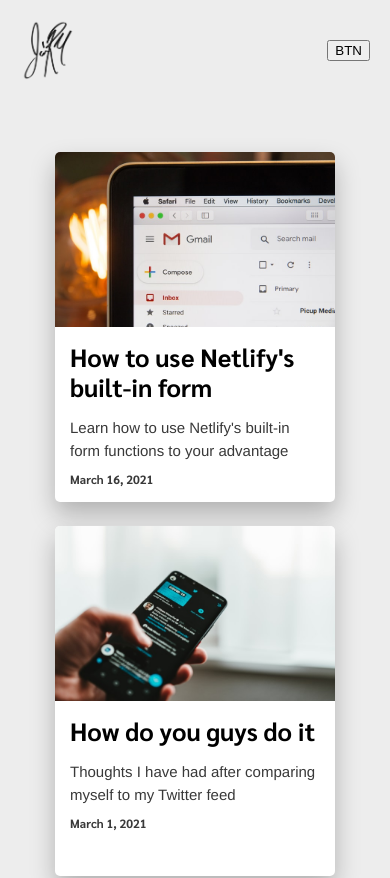
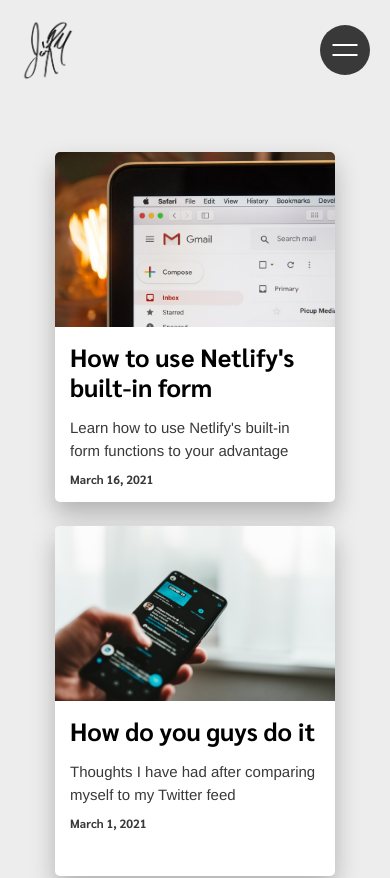
Before and after one commit to jesusrmz19/personalblog, a Next.js app: page / in a window 390 px wide. Shown: the top 878 px of the page. Built offline with nearby package versions, Linux system fonts and the light colour scheme; a web font is replaced by a local one.

Commit message:
Add mobile menu and button

```diff
--- a/components/Header.js
+++ b/components/Header.js
@@ -1,13 +1,13 @@
 import { useState } from 'react';
 import styled from 'styled-components';
-import Menu from './Menu';
 import { device } from '../lib/breakpoints';
+import { Button } from './styles/Button';
 
 const HeaderStyles = styled.header`
   .innerheader {
+    position: relative;
     max-width: 1200px;
     margin: 0 auto;
-    height: 100px;
     display: flex;
     justify-content: space-between;
     align-items: center;
@@ -59,27 +59,39 @@ const HeaderStyles = styled.header`
   }
   .menu {
     display: block;
-    visibility: 0;
-    opacity: 0;
     width: 100%;
-    height: 0px;
-    transition: height 300ms ease;
+    height: auto;
+    transition: all 300ms ease;
   }
-  .menu.active {
+  .menu.active:first-child {
+    border: solid 1px red;
     height: 195px;
-  }
-  .menu.visible {
+    opacity: 1;
     visibility: visible;
-    opacity: 1;
-    transition-delay: 300ms;
-    transition: all 200ms ease;
   }
   @media ${device.mobileL} {
+    .innerheader {
+      flex-wrap: wrap;
+    }
+    nav {
+      visibility: hidden;
+      height: 0;
+      position: relative;
+      width: 100%;
+      transition: height ease 200ms;
+    }
+    nav.active {
+      visibility: visible;
+      height: auto;
+      position: relative;
+    }
     .socials {
-      display: none;
+      flex-direction: column;
+      justify-content: center;
+      align-items: center;
     }
-    .header--btn {
-      display: block;
+    .portfolio {
+      border: none;
     }
   }
 `;
@@ -88,20 +100,18 @@ export default function Header() {
   const [isActive, setActive] = useState(false);
   const toggleClass = () => {
     setActive(!isActive);
-    console.log('active');
   };
   return (
     <HeaderStyles>
-      <div className={isActive ? 'menu active visible' : 'menu'}>
-        <Menu></Menu>
-      </div>
       <div className="innerheader">
         <div className="signature--container">
           <img src="/signature_no_bg.png" alt="Signature Logo"></img>
         </div>
-        <button className="btn header--btn" onClick={toggleClass}>
-          BTN
-        </button>
+        <Button
+          onClick={toggleClass}
+          className={isActive ? 'active' : 'null'}
+        ></Button>
+        <nav className={isActive ? 'active' : 'null'}>
           <ul className="socials">
             <li className="socials--item portfolio">
               <a
@@ -144,6 +154,7 @@ export default function Header() {
               </a>
             </li>
           </ul>
+        </nav>
       </div>
     </HeaderStyles>
   );
--- a/components/Menu.js
+++ /dev/null
@@ -1,62 +0,0 @@
-import styled from 'styled-components';
-
-const MenuStyles = styled.div`
-  border: 1px solid red;
-  transition: all 350ms ease;
-  display: flex;
-  flex-direction: column;
-  justify-content: center;
-  align-items: center;
-  padding: 1.2rem;
-  ul {
-    padding: 1rem;
-    display: flex;
-    flex-direction: column;
-  }
-`;
-export default function Menu() {
-  return (
-    <MenuStyles>
-      <a
-        href="https://jesusrmz.com/"
-        target="_blank"
-        rel="noopener"
-        className="socials--link"
-      >
-        Portfolio
-      </a>
-      <ul>
-        <li className="socials--item">
-          <a
-            href="https://www.instagram.com/jesusrmz_/"
-            target="_blank"
-            rel="noopener"
-            className="socials--link"
-          >
-            <img src="/ig.png"></img>
-          </a>
-        </li>
-        <li className="socials--item">
-          <a
-            href="https://twitter.com/jesusrmz_"
-            target="_blank"
-            rel="noopener"
-            className="socials--link"
-          >
-            <img src="/twitter.png"></img>
-          </a>
-        </li>
-        <li className="socials--item">
-          <a
-            href="https://www.linkedin.com/in/jesusrmz/"
-            target="_blank"
-            rel="noopener"
-            className="socials--link"
-          >
-            <img src="/linkedin.png"></img>
-          </a>
-        </li>
-      </ul>
-    </MenuStyles>
-  );
-}
--- /dev/null
+++ b/components/styles/Button.js
@@ -0,0 +1,44 @@
+import styled from 'styled-components';
+import { device } from '../../lib/breakpoints';
+
+export const Button = styled.button`
+  display: none;
+  position: relative;
+  height: 50px;
+  width: 50px;
+  border-radius: 100%;
+  background-color: var(--black);
+  outline: none;
+  border: none;
+  transition: all ease 200ms;
+  &::before,
+  &::after {
+    content: '';
+    background-color: white;
+    width: 25px;
+    height: 2px;
+    position: absolute;
+    left: 50%;
+    transition: all ease 200ms;
+    transform: translate(-50%, -50%);
+  }
+  &::before {
+    top: 40%;
+  }
+  &::after {
+    top: 60%;
+  }
+  &.active::before {
+    top: 50%;
+    left: 25%;
+    transform: rotate(45deg);
+  }
+  &.active::after {
+    top: 50%;
+    left: 25%;
+    transform: rotate(-45deg);
+  }
+  @media ${device.mobileL} {
+    display: block;
+  }
+`;
```
Lines whose indentation alone changed are shown as unchanged.
